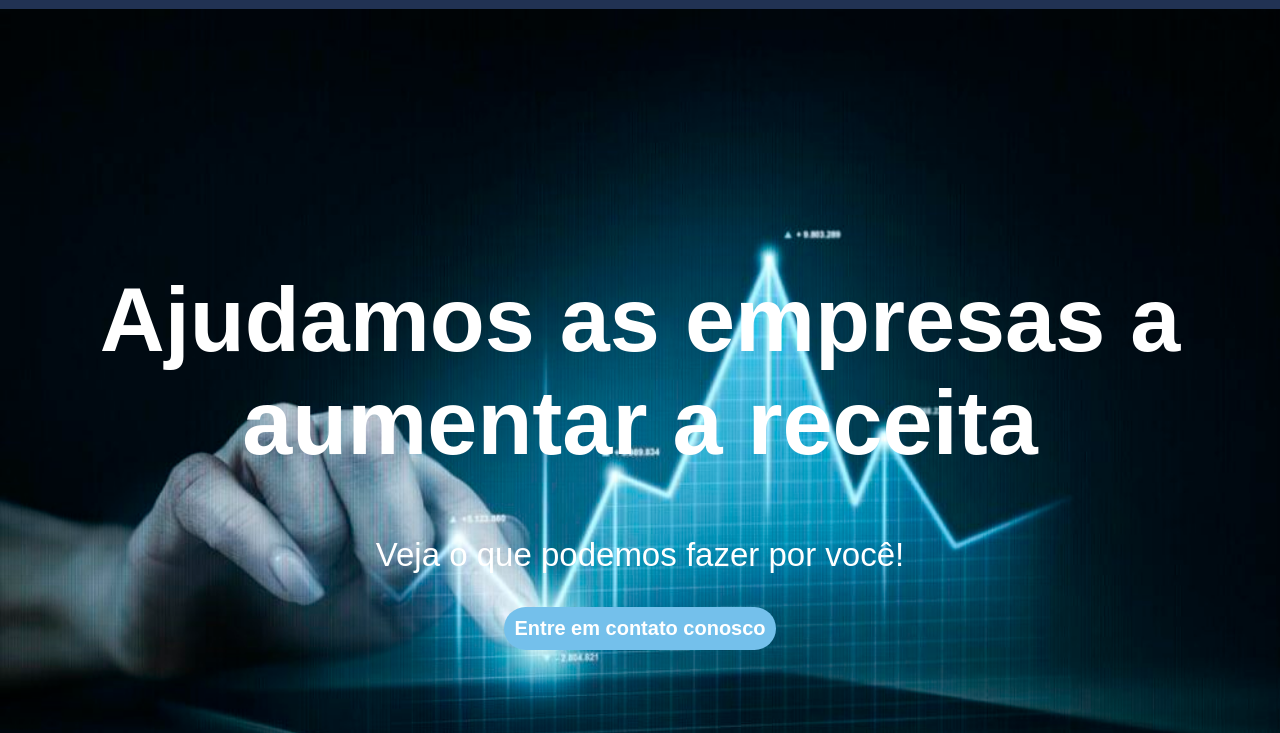
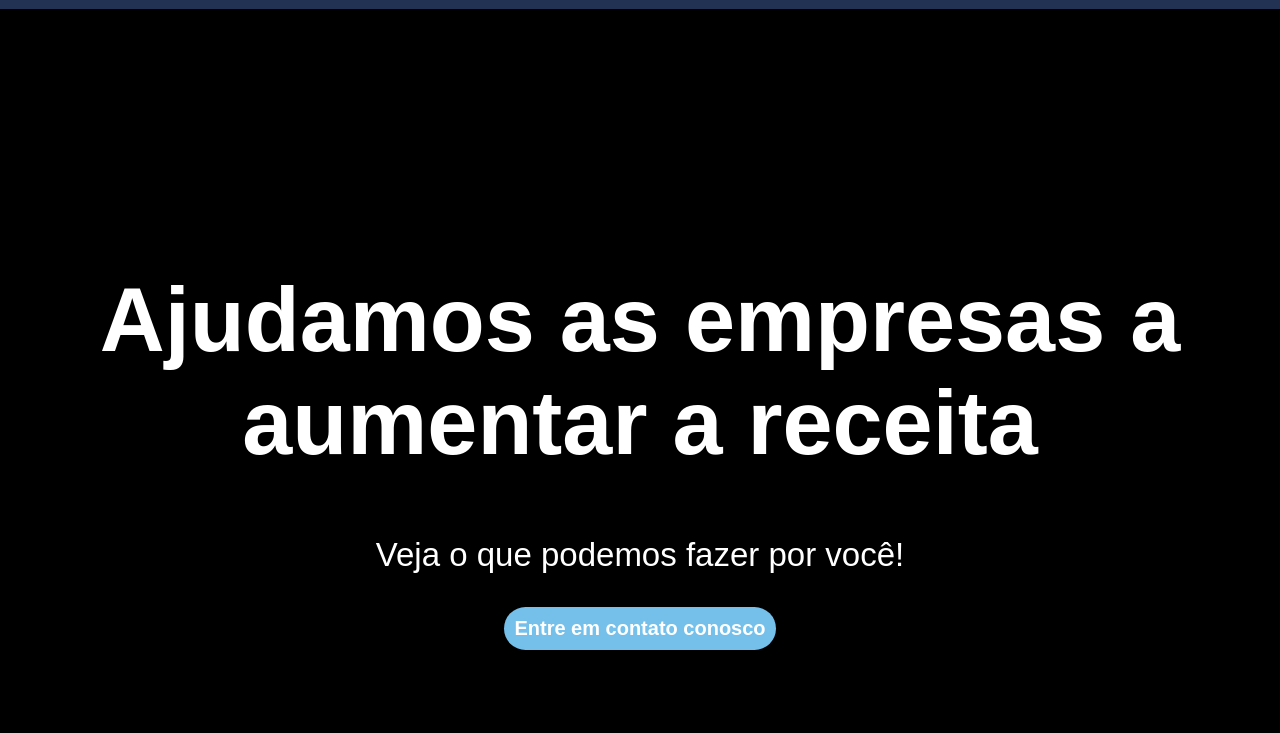
Before and after one commit to igor-santos-19/ProjetoContabilidade, a plain HTML site: page index.html in a window 1280 px wide. Shown: the part 67-800 px from the top of the page. Drawn offline with Linux system fonts and the light colour scheme.

Commit message:
alterado cor de fundo para preto sem a imagem

```diff
--- a/estilo.css
+++ b/estilo.css
@@ -27,7 +27,7 @@ body{
     padding: 8px;
 }
 .div-header{
-    background-image: url(imagens/new_bg-1.jpg);
+    background-color: black;
     height: 880px;
     background-size: cover;
     overflow: auto;
```
